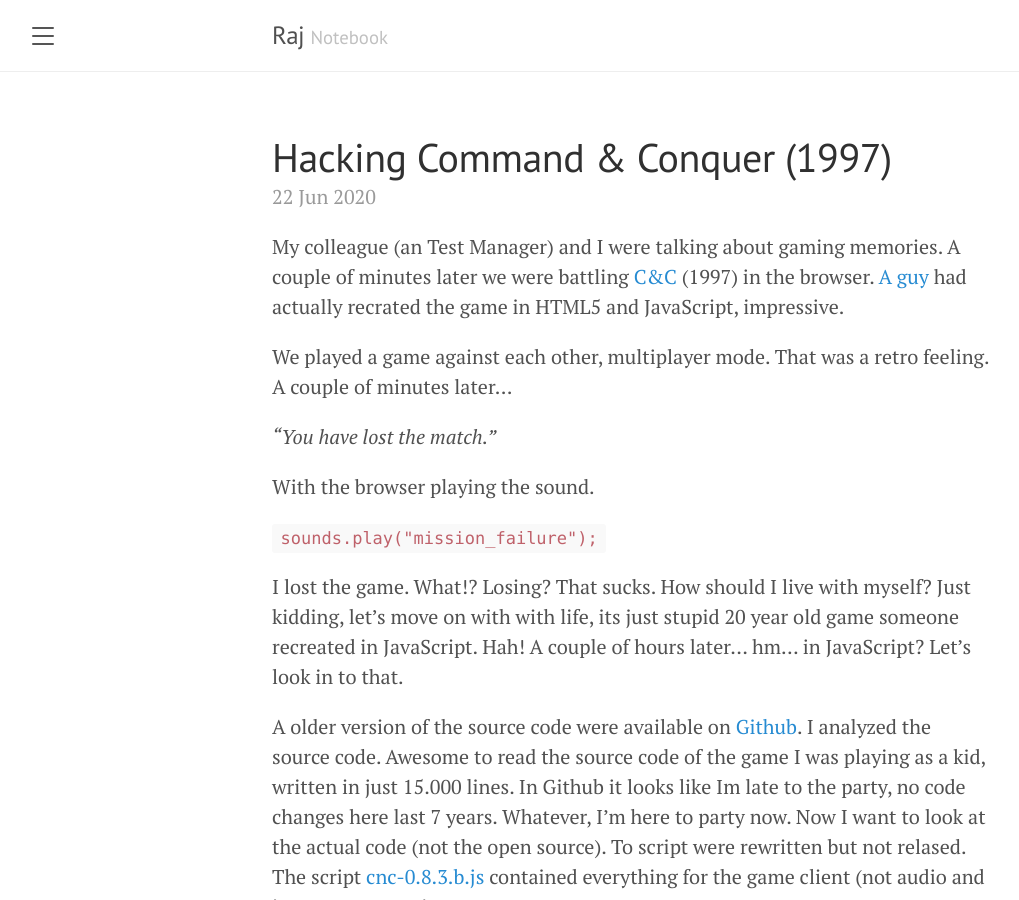
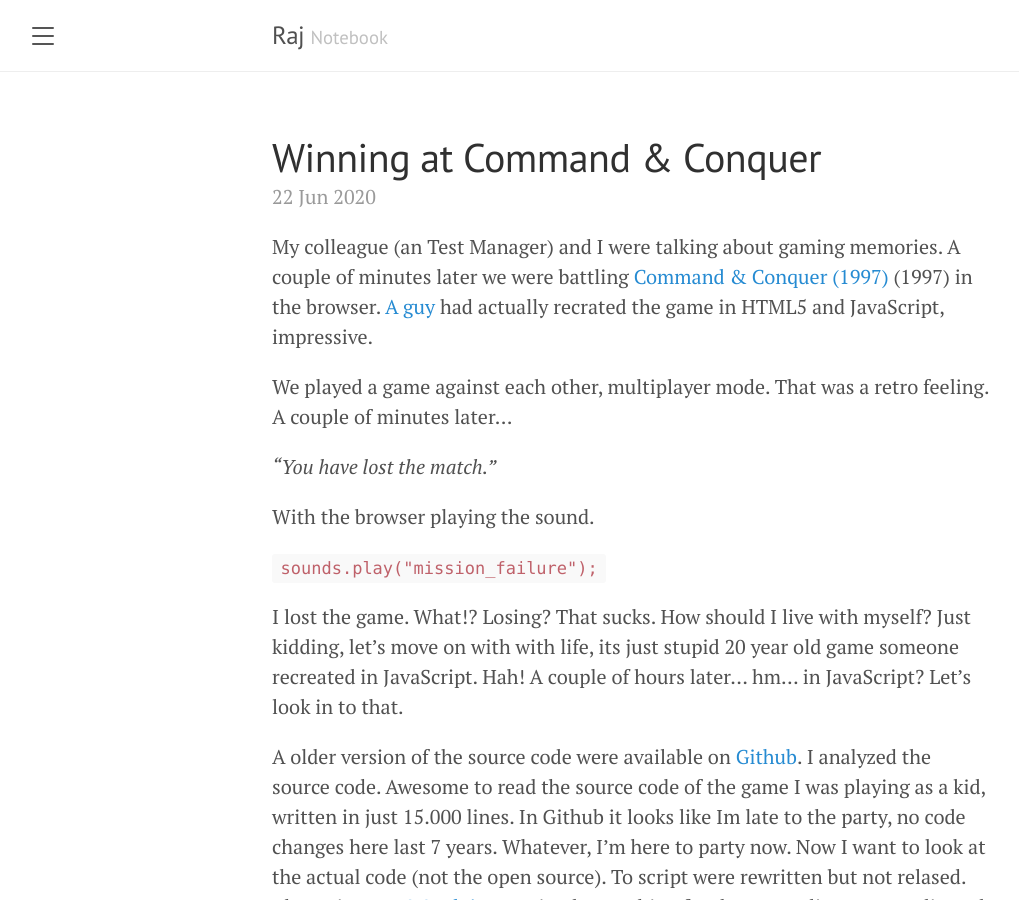
Before and after one commit to zytric/raj, a Jekyll site: the page built from _posts/2020-06-22-hacking-command-conquer.md, in a window 1280 px wide and 900 px high. Shown: the whole window, without its empty margins (8-1027 px from the left). Built offline with Jekyll 4.4.1, drawn with Linux system fonts in a browser that asks for light colours.

Commit message:
Update 2020-06-22-hacking-command-conquer.md

```diff
--- a/_posts/2020-06-22-hacking-command-conquer.md
+++ b/_posts/2020-06-22-hacking-command-conquer.md
@@ -1,11 +1,11 @@
 ---
 layout: post
-title: Hacking Command & Conquer (1997)
+title: Winning at Command & Conquer
 category: Code
 tags: Hacking C&C
 ---
 
-My colleague (an Test Manager) and I were talking about gaming memories. A couple of minutes later we were battling [C&C](https://www.adityaravishankar.com/projects/games/command-and-conquer) (1997) in the browser. [A guy](https://www.adityaravishankar.com/2011/11/command-and-conquer-programming-an-rts-game-in-html5-and-javascript) had actually recrated the game in HTML5 and JavaScript, impressive.
+My colleague (an Test Manager) and I were talking about gaming memories. A couple of minutes later we were battling [Command & Conquer (1997)](https://www.adityaravishankar.com/projects/games/command-and-conquer) (1997) in the browser. [A guy](https://www.adityaravishankar.com/2011/11/command-and-conquer-programming-an-rts-game-in-html5-and-javascript) had actually recrated the game in HTML5 and JavaScript, impressive.
 
 We played a game against each other, multiplayer mode. That was a retro feeling. A couple of minutes later...
 
```
